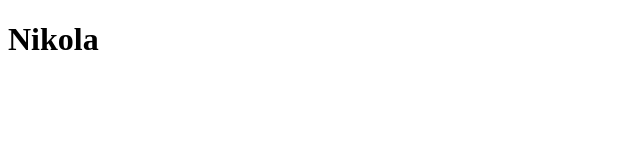
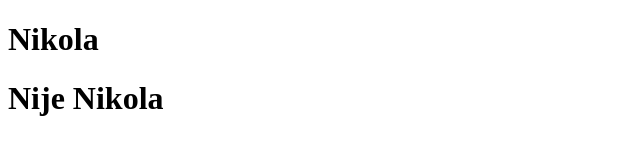
Before and after one commit to NikolaMatosic00/GitLearning, a plain HTML site: page index.html in a window 1280 px wide. Shown: the whole page, without its empty margins (0-640 px from the left). Drawn offline with Linux system fonts and the light colour scheme.

Commit message:
Added Nije Nikola h1 to html

```diff
--- a/index.html
+++ b/index.html
@@ -8,5 +8,6 @@
   </head>
   <body>
     <h1>Nikola</h1>
+    <h1>Nije Nikola</h1>
   </body>
 </html>
```
